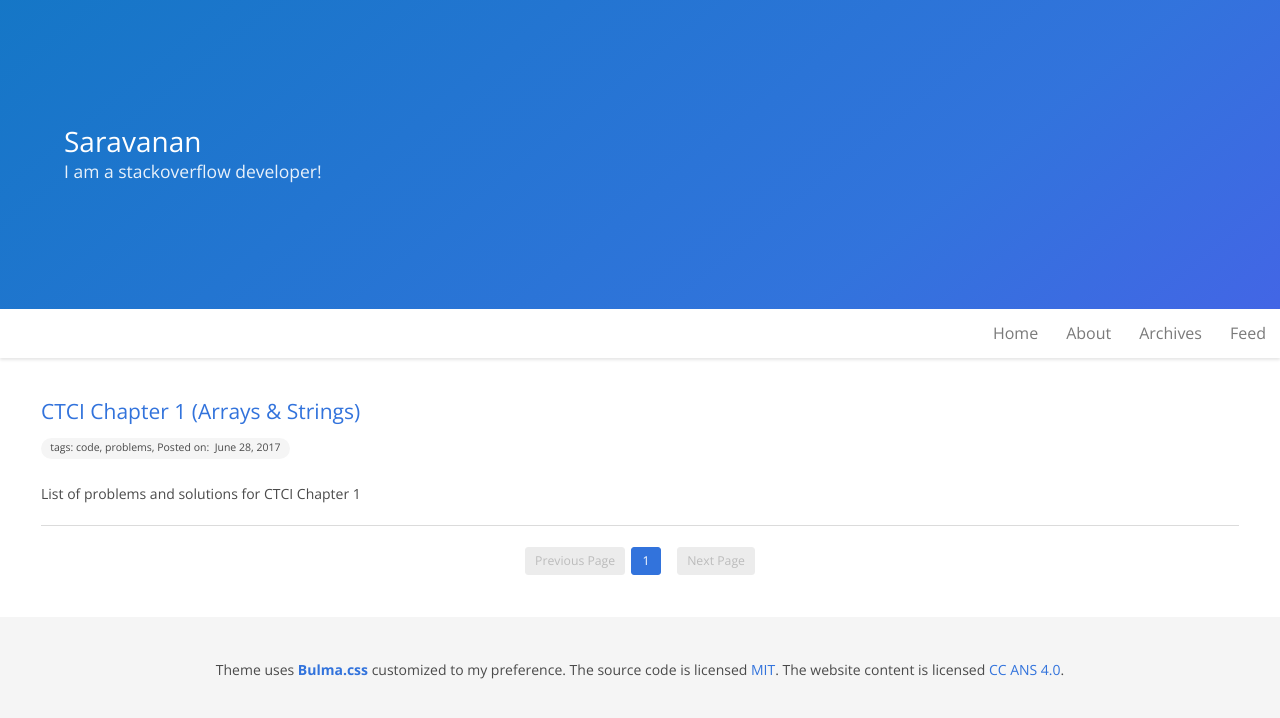
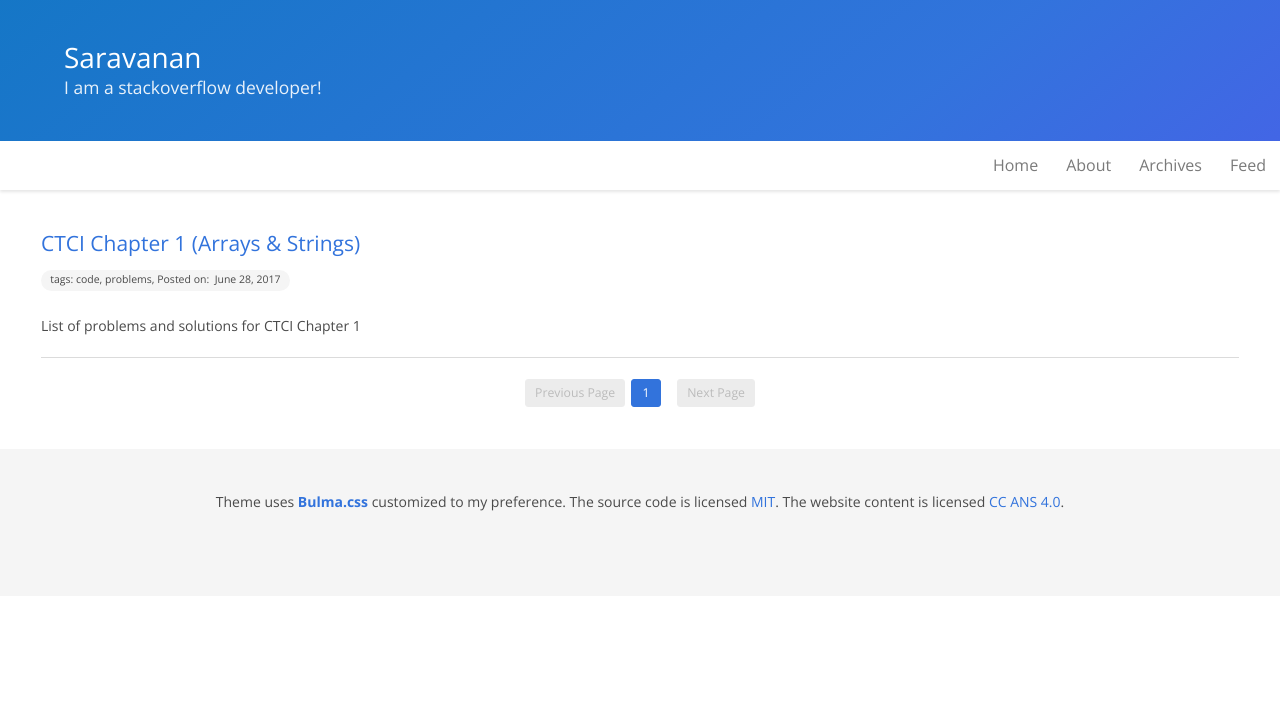
Before and after one commit to saravanaram/saravanaram.github.io, a Jekyll site: the page built from index.html, in a window 1280 px wide. Shown: the top 718 px of the page. Built offline with Jekyll 4.4.1, drawn with Linux system fonts in a browser that asks for light colours; the list of posts is cut into pages by our own code.

Commit message:
Update header.html

```diff
--- a/_includes/header.html
+++ b/_includes/header.html
@@ -1,4 +1,4 @@
-<section class="hero is-medium is-info is-bold">
+<section class="hero is-info is-bold">
   <div class="hero-body">
     <div class="container">
       <h1 class="title is-medium">
```
